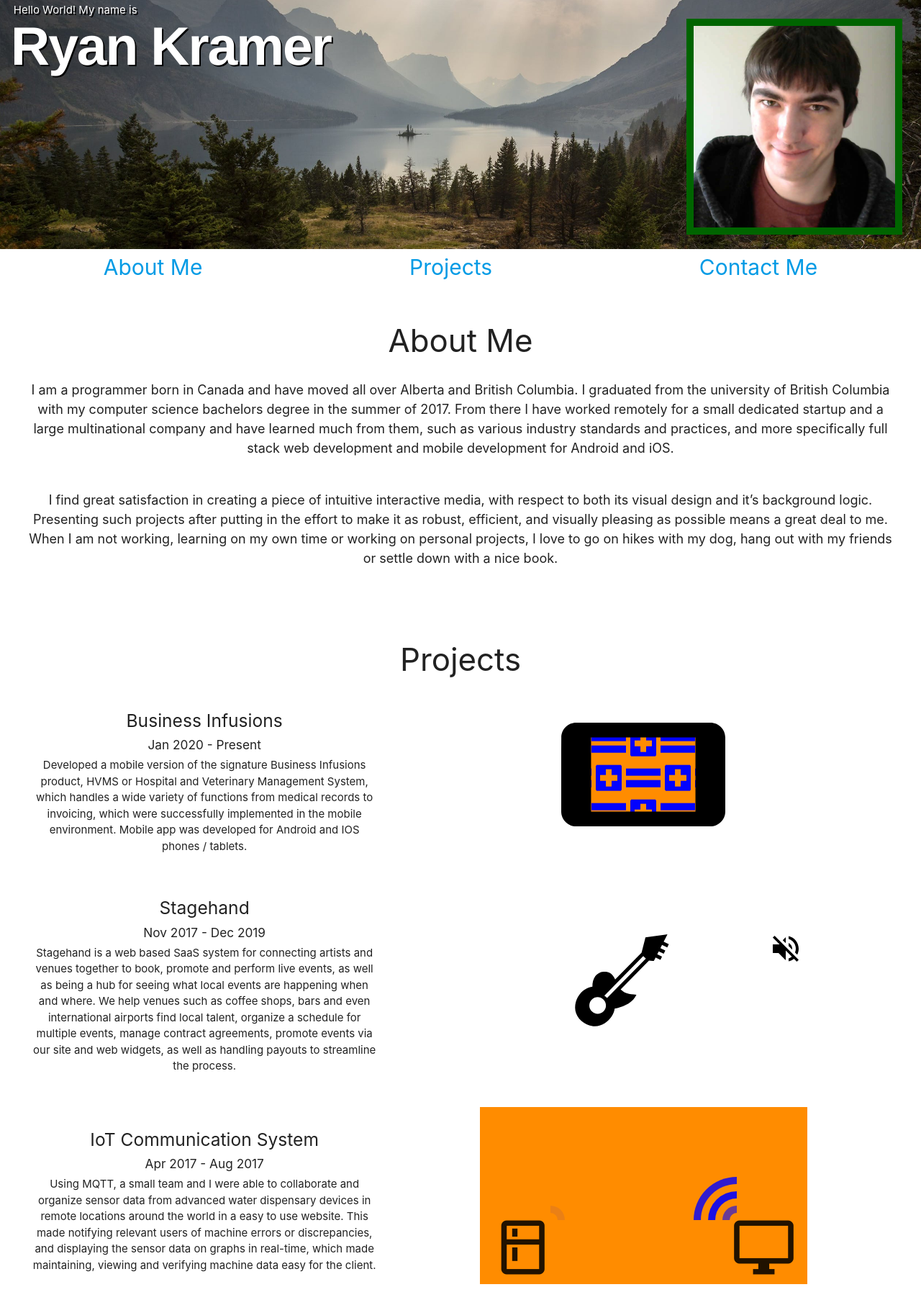
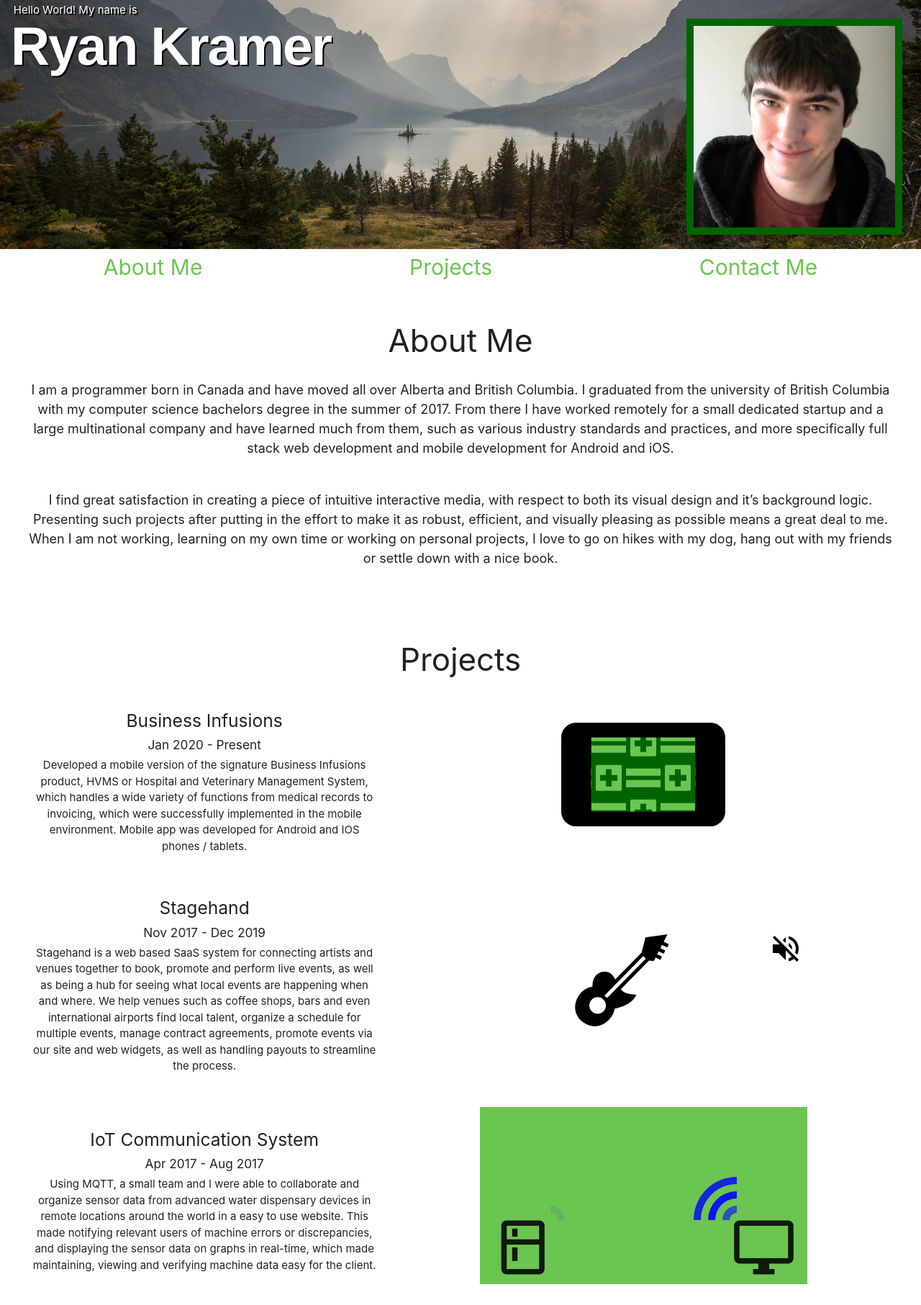
Before and after one commit to kramer545/kramer545.github.io, a plain HTML site: page index.html in a window 1280 px wide. Shown: the part 67-1880 px from the top of the page at 72% size. Drawn offline with nearby package versions, Linux system fonts and the light colour scheme.

Commit message:
Changed color scheme, updated parallax image to match.

```diff
--- a/index.html
+++ b/index.html
@@ -81,11 +81,11 @@
 		}
 	}
     .navButtons > a:hover {
-      border-bottom: 2px solid darkorange;
+      border-bottom: 2px solid #6CC551;
     }
 
     .navButtons.animatedNavBar > a.active {
-      border-bottom: 4px solid darkorange;
+      border-bottom: 4px solid #6CC551;
     }
 
     .animatedNavBar {
@@ -154,7 +154,7 @@
 	  padding: 150px 1rem 0 1rem;
 	  width: 66%;
 	  margin: auto;
-	  background-color: darkorange;
+	  background-color: #6CC551;
     }
 
     .signal > div {
@@ -288,7 +288,7 @@
 
 	.parallax {
 	  /* The image used */
-	  background-image: url("ParaBackground.png");
+	  background-image: url("ParaBackgroundGreen.png");
 	  /* Place parallax behind tablet icon */
 	  z-index: -1;
 
@@ -349,6 +349,10 @@
 
 	#contact_me .project-row > div {
 		margin: 1rem 0;
+	}
+
+	.navButtons > a {
+		color: #6CC551;
 	}
   </style>
 
```
Also changed, not shown: ParaBackgroundGreen.png (added).
